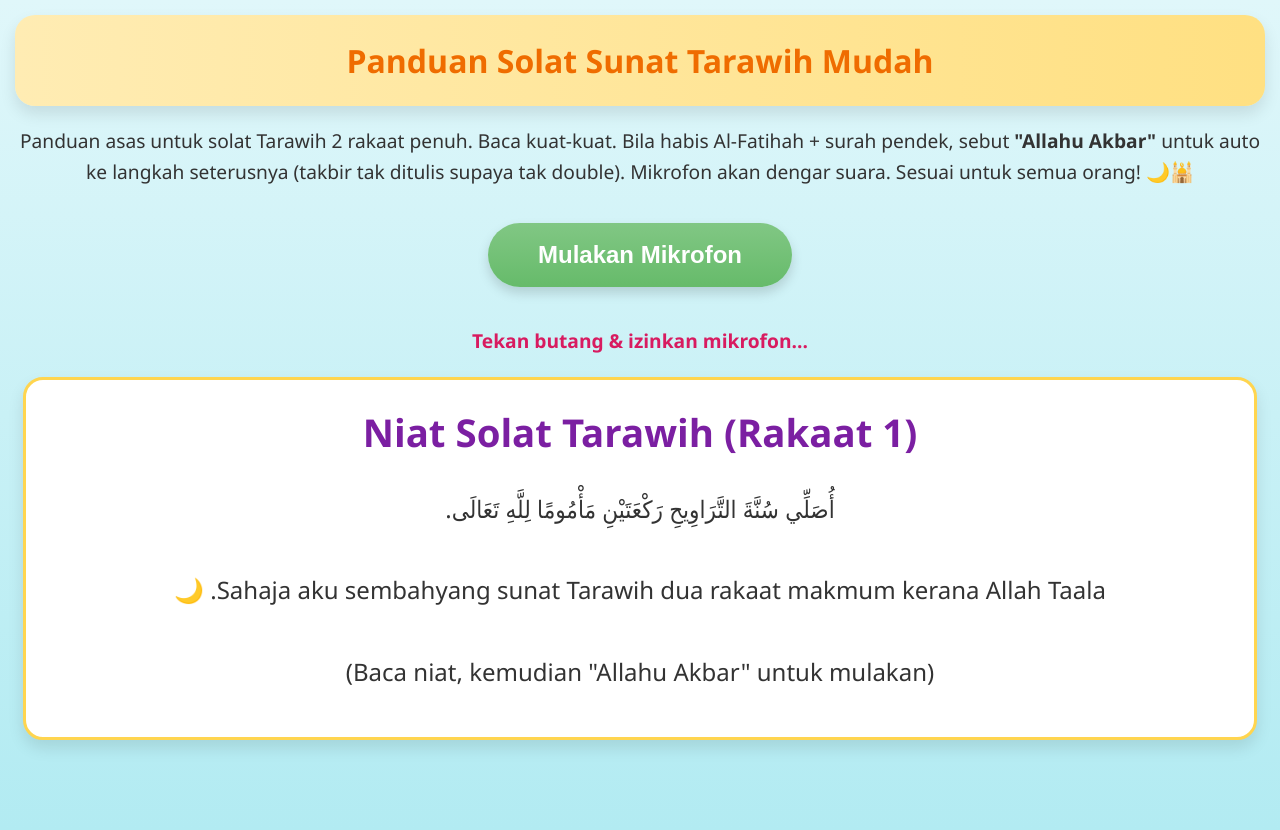
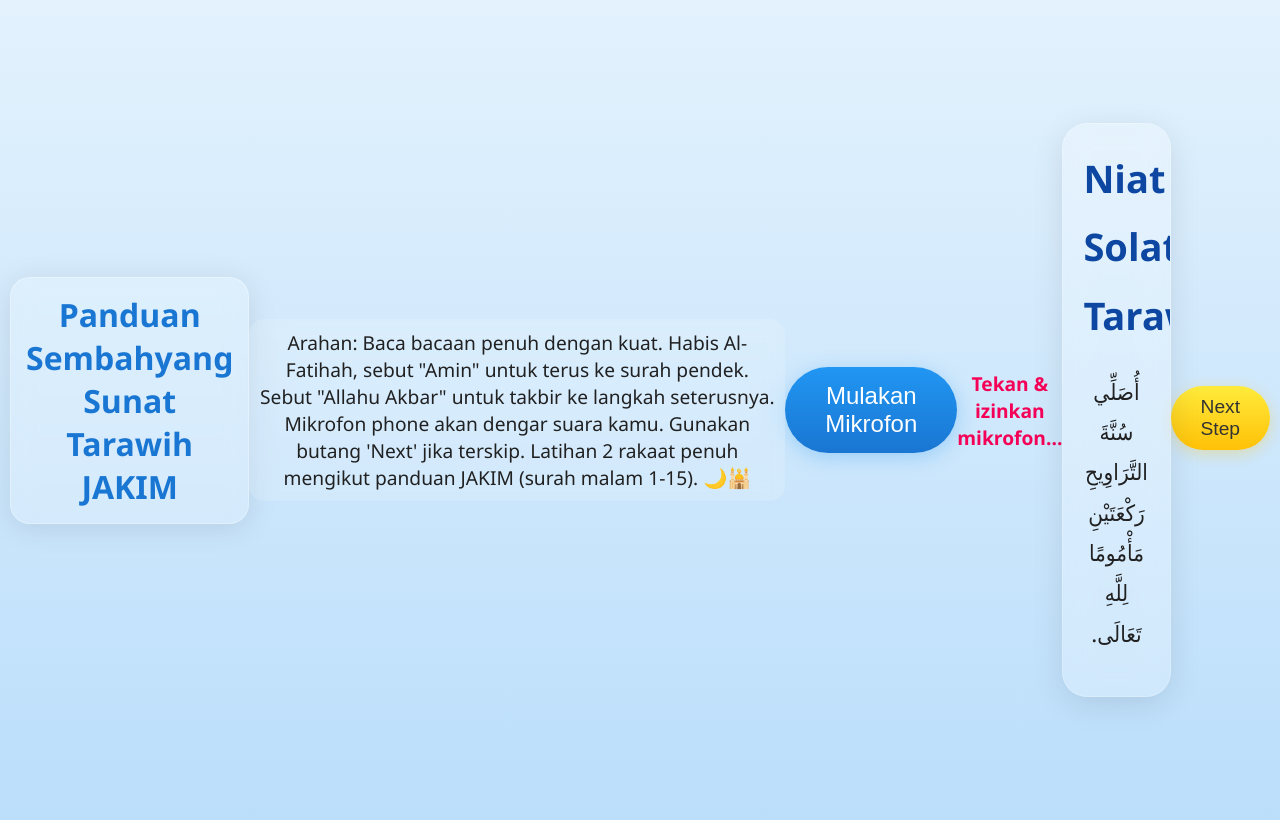
Before and after one commit to Babylegend06/panduansolatt, a plain HTML site: page index.html in a window 1280 px wide. Drawn offline with Linux system fonts and the light colour scheme.

Commit message:
Update index.html

```diff
--- a/index.html
+++ b/index.html
@@ -3,44 +3,55 @@
 <head>
     <meta charset="UTF-8">
     <meta name="viewport" content="width=device-width, initial-scale=1.0, maximum-scale=1.0, user-scalable=no">
-    <title>Panduan Solat Tarawih Mudah untuk Semua</title>
+    <title>Panduan Solat Tarawih JAKIM</title>
     <style>
         body {
             font-family: 'Segoe UI', Tahoma, Geneva, Verdana, sans-serif;
-            background: linear-gradient(to bottom, #e0f7fa, #b2ebf2);
-            color: #333;
+            background: linear-gradient(to bottom, #e3f2fd, #bbdefb); /* Gradient biru lembut */
+            color: #212121;
             text-align: center;
-            padding: 15px;
+            padding: 20px;
             margin: 0;
             min-height: 100vh;
-            line-height: 1.6;
+            display: flex;
+            flex-direction: column;
+            align-items: center;
+            justify-content: center;
+            overflow: hidden;
         }
         header {
-            background: linear-gradient(to right, #ffecb3, #ffe082);
+            background: rgba(255, 255, 255, 0.2); /* Glass effect */
+            backdrop-filter: blur(10px);
+            -webkit-backdrop-filter: blur(10px);
+            border: 1px solid rgba(255, 255, 255, 0.3);
             border-radius: 20px;
-            padding: 20px 10px;
+            padding: 15px;
             margin-bottom: 20px;
-            box-shadow: 0 8px 16px rgba(0,0,0,0.1);
+            box-shadow: 0 4px 30px rgba(0, 0, 0, 0.1);
+            max-width: 90%;
         }
         h1 {
-            color: #ef6c00;
+            color: #1976d2; /* Biru iOS-like */
             font-size: 2em;
             margin: 0;
         }
         #intro {
             font-size: 1.2em;
             margin: 15px 0;
+            padding: 10px;
+            background: rgba(255, 255, 255, 0.15);
+            backdrop-filter: blur(8px);
+            border-radius: 15px;
         }
         #startBtn {
-            background: linear-gradient(#81c784, #66bb6a);
+            background: linear-gradient(#2196f3, #1976d2); /* Biru iOS */
             color: white;
             border: none;
-            padding: 18px 50px;
+            padding: 15px 40px;
             font-size: 1.5em;
-            font-weight: bold;
             cursor: pointer;
             border-radius: 50px;
-            box-shadow: 0 6px 12px rgba(0,0,0,0.15);
+            box-shadow: 0 4px 20px rgba(33, 150, 243, 0.3);
             margin: 20px 0;
             transition: transform 0.2s;
         }
@@ -49,164 +60,115 @@
         }
         #status {
             font-size: 1.2em;
-            color: #d81b60;
+            color: #f50057;
             font-weight: bold;
         }
         #currentStep {
-            background: white;
-            border: 3px solid #ffd54f;
-            border-radius: 20px;
-            padding: 20px;
+            background: rgba(255, 255, 255, 0.25); /* Glassmorphism */
+            backdrop-filter: blur(15px);
+            -webkit-backdrop-filter: blur(15px);
+            border: 1px solid rgba(255, 255, 255, 0.2);
+            border-radius: 25px;
+            padding: 25px;
             margin: 20px auto;
-            max-width: 95%;
-            font-size: 1.5em; /* Lebih besar untuk mobile */
-            line-height: 1.7;
-            box-shadow: 0 8px 16px rgba(0,0,0,0.1);
+            max-width: 85%;
+            font-size: 1.6em;
+            line-height: 1.8;
+            box-shadow: 0 8px 32px rgba(0, 0, 0, 0.1);
             direction: rtl;
             overflow-y: auto;
-            max-height: 65vh;
+            max-height: 60vh;
+            transition: all 0.3s ease;
         }
         #currentStep h2 {
-            color: #7b1fa2;
-            font-size: 1.6em;
+            color: #0d47a1;
+            font-size: 1.7em;
             margin: 0 0 15px;
             direction: ltr;
         }
+        #nextBtn {
+            background: linear-gradient(#ffeb3b, #ffc107); /* Kuning cerah */
+            color: #333;
+            border: none;
+            padding: 10px 30px;
+            font-size: 1.2em;
+            cursor: pointer;
+            border-radius: 50px;
+            margin-top: 15px;
+            box-shadow: 0 4px 15px rgba(255, 193, 7, 0.3);
+        }
         #result {
             font-size: 1em;
-            color: #555;
+            color: #757575;
             margin-top: 10px;
         }
-        .emoji {
-            font-size: 1.6em;
+        /* Landscape mode for phone */
+        @media (orientation: landscape) {
+            body { flex-direction: row; padding: 10px; }
+            #currentStep { max-width: 70%; font-size: 1.4em; padding: 20px; max-height: 80vh; }
+            header, #intro { max-width: 60%; }
         }
         @media (max-width: 600px) {
-            h1 { font-size: 1.8em; }
-            #currentStep { font-size: 1.4em; padding: 15px; }
-            #startBtn { padding: 15px 40px; font-size: 1.4em; }
-            body { font-size: 16px; }
+            #currentStep { font-size: 1.4em; }
         }
     </style>
 </head>
 <body>
     <header>
-        <h1>Panduan Solat Sunat Tarawih Mudah</h1>
+        <h1>Panduan Sembahyang Sunat Tarawih JAKIM</h1>
     </header>
 
-    <p id="intro">Panduan asas untuk solat Tarawih 2 rakaat penuh. Baca kuat-kuat. Bila habis Al-Fatihah + surah pendek, sebut <strong>"Allahu Akbar"</strong> untuk auto ke langkah seterusnya (takbir tak ditulis supaya tak double). Mikrofon akan dengar suara. Sesuai untuk semua orang! 🌙🕌</p>
+    <div id="intro">Arahan: Baca bacaan penuh dengan kuat. Habis Al-Fatihah, sebut "Amin" untuk terus ke surah pendek. Sebut "Allahu Akbar" untuk takbir ke langkah seterusnya. Mikrofon phone akan dengar suara kamu. Gunakan butang 'Next' jika terskip. Latihan 2 rakaat penuh mengikut panduan JAKIM (surah malam 1-15). 🌙🕌</div>
 
     <button id="startBtn">Mulakan Mikrofon</button>
 
-    <p id="status">Tekan butang & izinkan mikrofon...</p>
+    <p id="status">Tekan & izinkan mikrofon...</p>
 
     <div id="currentStep"></div>
+    <button id="nextBtn" style="display:none;">Next Step</button>
 
     <p id="result"></p>
 
-<grok-card data-id="014326" data-type="image_card" data-plain-type="render_searched_image"  data-arg-size="LARGE" ></grok-card>
-
-
-
-<grok-card data-id="413547" data-type="image_card" data-plain-type="render_searched_image"  data-arg-size="LARGE" ></grok-card>
-
-
-
-<grok-card data-id="493fd2" data-type="image_card" data-plain-type="render_searched_image"  data-arg-size="LARGE" ></grok-card>
-
-
-
-<grok-card data-id="4f4360" data-type="image_card" data-plain-type="render_searched_image"  data-arg-size="LARGE" ></grok-card>
-
-
-
-<grok-card data-id="6773df" data-type="image_card" data-plain-type="render_searched_image"  data-arg-size="LARGE" ></grok-card>
-
-
-
-<grok-card data-id="80f447" data-type="image_card" data-plain-type="render_searched_image"  data-arg-size="LARGE" ></grok-card>
-
-
     <script>
         const steps = [
-            {
-                title: 'Niat Solat Tarawih (Rakaat 1)',
-                text: 'أُصَلِّي سُنَّةَ التَّرَاوِيحِ رَكْعَتَيْنِ مَأْمُومًا لِلَّهِ تَعَالَى.<br><br>Sahaja aku sembahyang sunat Tarawih dua rakaat makmum kerana Allah Taala. 🌙<br><br>(Baca niat, kemudian "Allahu Akbar" untuk mulakan)'
-            },
-            {
-                title: 'Surah Al-Fatihah (Rakaat 1)',
-                text: 'بِسْمِ اللَّهِ الرَّحْمَٰنِ الرَّحِيمِ<br>الْحَمْدُ لِلَّهِ رَبِّ الْعَالَمِينَ<br>الرَّحْمَٰنِ الرَّحِيمِ<br>مَالِكِ يَوْمِ الدِّينِ<br>إِيَّاكَ نَعْبُدُ وَإِيَّاكَ نَسْتَعِينُ<br>اهْدِنَا الصِّرَاطَ الْمُسْتَقِيمَ<br>صِرَاطَ الَّذِينَ أَنْعَمْتَ عَلَيْهِمْ غَيْرِ الْمَغْضُوبِ عَلَيْهِمْ وَلَا الضَّالِّينَ ۘ<br><br>(Habis baca Al-Fatihah, terus baca surah pendek tanpa tunggu)'
-            },
-            {
-                title: 'Surah Pendek - Al-Nas (Rakaat 1)',
-                text: 'قُلْ أَعُوذُ بِرَبِّ النَّاسِ ۝ مَلِكِ النَّاسِ ۝ إِلَٰهِ النَّاسِ ۝ مِنْ شَرِّ الْوَسْوَاسِ الْخَنَّاسِ ۝ الَّذِي يُوَسْوِسُ فِي صُدُورِ النَّاسِ ۝ مِنَ الْجِنَّةِ وَالنَّاسِ ۝<br><br>(Baca penuh Al-Nas. Habis baca, sebut "Allahu Akbar" untuk ke ruku\') ⭐'
-            },
-            {
-                title: 'Ruku\' (Rakaat 1)',
-                text: 'سُبْحَانَ رَبِّيَ الْعَظِيمِ (3 kali atau lebih)<br><br>Subhana Rabbiyal \'Azim... 🌿'
-            },
-            {
-                title: 'I\'tidal (Berdiri semula)',
-                text: 'سَمِعَ اللَّهُ لِمَنْ حَمِدَهُ ۝ رَبَّنَا وَلَكَ الْحَمْدُ<br><br>Sami\'allahu liman hamidah. Rabbana walakal hamd. 🙌'
-            },
-            {
-                title: 'Sujud Pertama',
-                text: 'سُبْحَانَ رَبِّيَ الْأَعْلَى (3 kali atau lebih)<br><br>Subhana Rabbiyal A\'la... ✨'
-            },
-            {
-                title: 'Duduk Antara Dua Sujud',
-                text: 'رَبِّ اغْفِرْ لِي وَارْحَمْنِي<br><br>Rabbi ighfir lī warhamnī...'
-            },
-            {
-                title: 'Sujud Kedua',
-                text: 'سُبْحَانَ رَبِّيَ الْأَعْلَى (3 kali)<br><br>Subhana Rabbiyal A\'la... ✨'
-            },
-            {
-                title: 'Rakaat Kedua - Al-Fatihah',
-                text: 'بِسْمِ اللَّهِ الرَّحْمَٰنِ الرَّحِيمِ ... (sama seperti rakaat 1)<br><br>(Habis Al-Fatihah, terus surah pendek)'
-            },
-            {
-                title: 'Surah Pendek - Al-Ikhlas (Rakaat 2)',
-                text: 'قُلْ هُوَ اللَّهُ أَحَدٌ ۝ اللَّهُ الصَّمَدُ ۝ لَمْ يَلِدْ وَلَمْ يُولَدْ ۝ وَلَمْ يَكُنْ لَهُ كُفُوًا أَحَدٌ ۝<br><br>(Contoh surah mudah Al-Ikhlas. Habis baca, "Allahu Akbar" untuk ruku\') ⭐'
-            },
-            {
-                title: 'Ruku\' (Rakaat 2)',
-                text: 'سُبْحَانَ رَبِّيَ الْعَظِيمِ (3 kali)<br><br>Subhana Rabbiyal \'Azim...'
-            },
-            {
-                title: 'I\'tidal',
-                text: 'سَمِعَ اللَّهُ لِمَنْ حَمِدَهُ ۝ رَبَّنَا وَلَكَ الْحَمْدُ<br><br>Sami\'allahu liman hamidah. Rabbana walakal hamd.'
-            },
-            {
-                title: 'Sujud Pertama (Rakaat 2)',
-                text: 'سُبْحَانَ رَبِّيَ الْأَعْلَى (3 kali)<br><br>Subhana Rabbiyal A\'la...'
-            },
-            {
-                title: 'Duduk Antara Dua Sujud',
-                text: 'رَبِّ اغْفِرْ لِي وَارْحَمْنِي<br><br>Rabbi ighfir lī warhamnī...'
-            },
-            {
-                title: 'Sujud Kedua (Rakaat 2)',
-                text: 'سُبْحَانَ رَبِّيَ الْأَعْلَى (3 kali)<br><br>Subhana Rabbiyal A\'la...'
-            },
-            {
-                title: 'Tahniah! Selesai 2 Rakaat Tarawih 🎉',
-                text: 'Hebat! Kamu telah selesai 2 rakaat Tarawih penuh. Untuk rakaat seterusnya, ulang dari niat (atau salam kalau nak stop). Boleh tukar surah pendek lain seperti Al-Falaq, Al-Asr, dll mengikut panduan JAKIM. Teruskan ibadat dengan ikhlas! 🕌❤️<br><br>(Untuk 20 rakaat, ulang 10 kali 2 rakaat ini)'
-            }
+            { title: 'Niat Solat Tarawih', text: 'أُصَلِّي سُنَّةَ التَّرَاوِيحِ رَكْعَتَيْنِ مَأْمُومًا لِلَّهِ تَعَالَى.' },
+            { title: 'Takbiratul Ihram', text: 'الله أكبر' },
+            { title: 'Al-Fatihah (Rakaat 1)', text: 'بِسْمِ اللَّهِ الرَّحْمَٰنِ الرَّحِيمِ\nالْحَمْدُ لِلَّهِ رَبِّ الْعَالَمِينَ\nالرَّحْمَٰنِ الرَّحِيمِ\nمَالِكِ يَوْمِ الدِّينِ\nإِيَّاكَ نَعْبُدُ وَإِيَّاكَ نَسْتَعِينُ\nاهْدِنَا الصِّرَاطَ الْمُسْتَقِيمَ\nصِرَاطَ الَّذِينَ أَنْعَمْتَ عَلَيْهِمْ غَيْرِ الْمَغْضُوبِ عَلَيْهِمْ وَلَا الضَّالِّينَ' },
+            { title: 'Amin', text: 'آمين' },
+            { title: 'Surah Al-Takathur (Rakaat 1)', text: 'أَلْهَاكُمُ التَّكَاثُرُ\nحَتَّىٰ زُرْتُمُ الْمَقَابِرَ\nكَلَّا سَوْفَ تَعْلَمُونَ\nثُمَّ كَلَّا سَوْفَ تَعْلَمُونَ\nكَلَّا لَوْ تَعْلَمُونَ عِلْمَ الْيَقِينِ\nلَتَرَوُنَّ الْجَحِيمَ\nثُمَّ لَتَرَوُنَّهَا عَيْنَ الْيَقِينِ\nثُمَّ لَتُسْأَلُنَّ يَوْمَئِذٍ عَنِ النَّعِيمِ' },
+            { title: 'Ruku\'', text: 'سُبْحَانَ رَبِّيَ الْعَظِيمِ (3 kali)' },
+            { title: 'I\'tidal', text: 'سَمِعَ اللَّهُ لِمَنْ حَمِدَهُ رَبَّنَا وَلَكَ الْحَمْدُ' },
+            { title: 'Sujud Pertama', text: 'سُبْحَانَ رَبِّيَ الْأَعْلَى (3 kali)' },
+            { title: 'Duduk Antara Sujud', text: 'رَبِّ اغْفِرْ لِي وَارْحَمْنِي' },
+            { title: 'Sujud Kedua', text: 'سُبْحَانَ رَبِّيَ الْأَعْلَى (3 kali)' },
+            { title: 'Al-Fatihah (Rakaat 2)', text: 'بِسْمِ اللَّهِ الرَّحْمَٰنِ الرَّحِيمِ\n... (sama seperti rakaat 1)' },
+            { title: 'Amin', text: 'آمين' },
+            { title: 'Surah Al-Asr (Rakaat 2)', text: 'وَالْعَصْرِ\nإِنَّ الْإِنْسَانَ لَفِي خُسْرٍ\nإِلَّا الَّذِينَ آمَنُوا وَعَمِلُوا الصَّالِحَاتِ وَتَوَاصَوْا بِالْحَقِّ وَتَوَاصَوْا بِالصَّبْرِ' },
+            { title: 'Ruku\'', text: 'سُبْحَانَ رَبِّيَ الْعَظِيمِ (3 kali)' },
+            { title: 'I\'tidal', text: 'سَمِعَ اللَّهُ لِمَنْ حَمِدَهُ رَبَّنَا وَلَكَ الْحَمْدُ' },
+            { title: 'Sujud Pertama', text: 'سُبْحَانَ رَبِّيَ الْأَعْلَى (3 kali)' },
+            { title: 'Duduk Antara Sujud', text: 'رَبِّ اغْفِرْ لِي وَارْحَمْنِي' },
+            { title: 'Sujud Kedua', text: 'سُبْحَانَ رَبِّيَ الْأَعْلَى (3 kali)' },
+            { title: 'Selesai 2 Rakaat', text: 'Tahniah! Selesai 2 rakaat. Ulang untuk lebih.' }
         ];
 
         let currentIndex = 0;
         const currentStepEl = document.getElementById('currentStep');
+        const nextBtn = document.getElementById('nextBtn');
 
         function showStep(index) {
-            if (index >= steps.length) {
-                currentStepEl.innerHTML = '<h2>Selesai 2 Rakaat! 🎊</h2><p>Selamat! Ulang dari awal untuk rakaat berikutnya. Allah beri ganjaran besar untuk Tarawih. 🌟</p>';
-                return;
-            }
+            if (index >= steps.length) return;
             const step = steps[index];
-            currentStepEl.innerHTML = `<h2>${step.title}</h2><p>${step.text}</p>`;
+            currentStepEl.innerHTML = `<h2>${step.title}</h2><p>${step.text.replace(/\n/g, '<br>')}</p>`;
+            nextBtn.style.display = 'block';
         }
 
         showStep(currentIndex);
+
+        nextBtn.onclick = () => {
+            currentIndex++;
+            showStep(currentIndex);
+        };
 
         const SpeechRecognition = window.SpeechRecognition || window.webkitSpeechRecognition;
         let recognition;
@@ -222,37 +184,40 @@
         const startBtn = document.getElementById('startBtn');
 
         if (!SpeechRecognition) {
-            statusEl.textContent = 'Browser tidak sokong mikrofon. Cuba Chrome.';
+            statusEl.textContent = 'Browser tidak sokong.';
             startBtn.disabled = true;
         } else {
             startBtn.onclick = () => {
                 recognition.start();
-                statusEl.textContent = 'Sedang mendengar... Habis baca surah, sebut "Allahu Akbar" untuk terus!';
+                statusEl.textContent = 'Mendengar... Sebut Amin atau Allahu Akbar.';
                 startBtn.style.background = 'linear-gradient(#4caf50, #388e3c)';
-                startBtn.textContent = 'Sedang Mendengar 🎤';
+                startBtn.textContent = 'Mendengar 🎤';
             };
 
             recognition.onresult = (event) => {
-                let transcript = '';
-                for (let i = event.resultIndex; i < event.results.length; ++i) {
-                    transcript += event.results[i][0].transcript.toLowerCase();
-                }
+                let transcript = event.results[event.results.length - 1][0].transcript.toLowerCase();
                 resultEl.textContent = `Didengar: ${transcript}`;
-                if (transcript.includes('allahu akbar') || transcript.includes('allahuakbar')) {
+                if (transcript.includes('amin')) {
+                    if (steps[currentIndex].title.includes('Al-Fatihah')) {
+                        currentIndex++;
+                        showStep(currentIndex); // Ke Amin
+                        setTimeout(() => {
+                            currentIndex++;
+                            showStep(currentIndex); // Auto ke surah pendek selepas Amin
+                        }, 1000);
+                    }
+                } else if (transcript.includes('allahu akbar') || transcript.includes('allahuakbar')) {
                     currentIndex++;
                     showStep(currentIndex);
-                    resultEl.textContent = 'Dikesan! Ke langkah seterusnya!';
                 }
             };
 
             recognition.onerror = (event) => {
-                statusEl.textContent = `Ralat: ${event.error}. Cuba lagi!`;
+                statusEl.textContent = `Ralat: ${event.error}`;
             };
 
             recognition.onend = () => {
-                if (startBtn.textContent.includes('Mendengar')) {
-                    recognition.start();
-                }
+                if (startBtn.textContent.includes('Mendengar')) recognition.start();
             };
         }
     </script>
```
